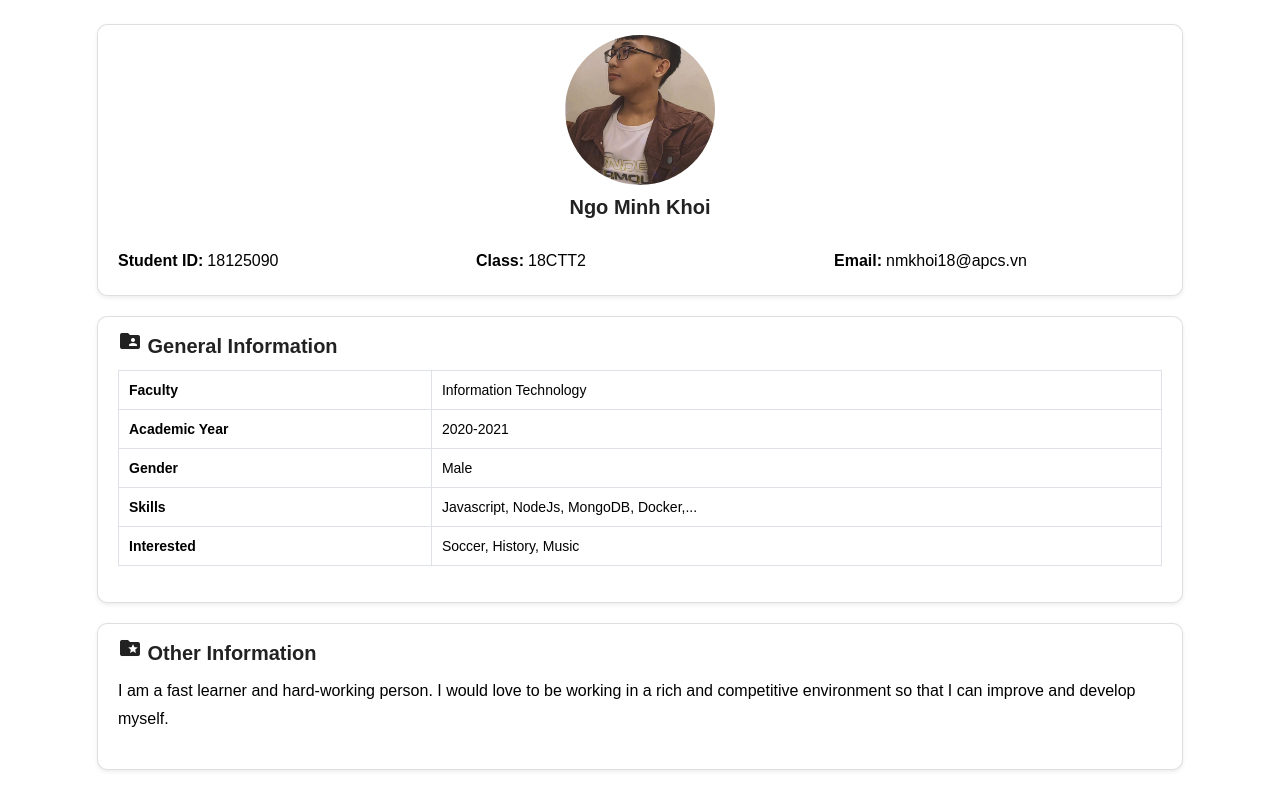
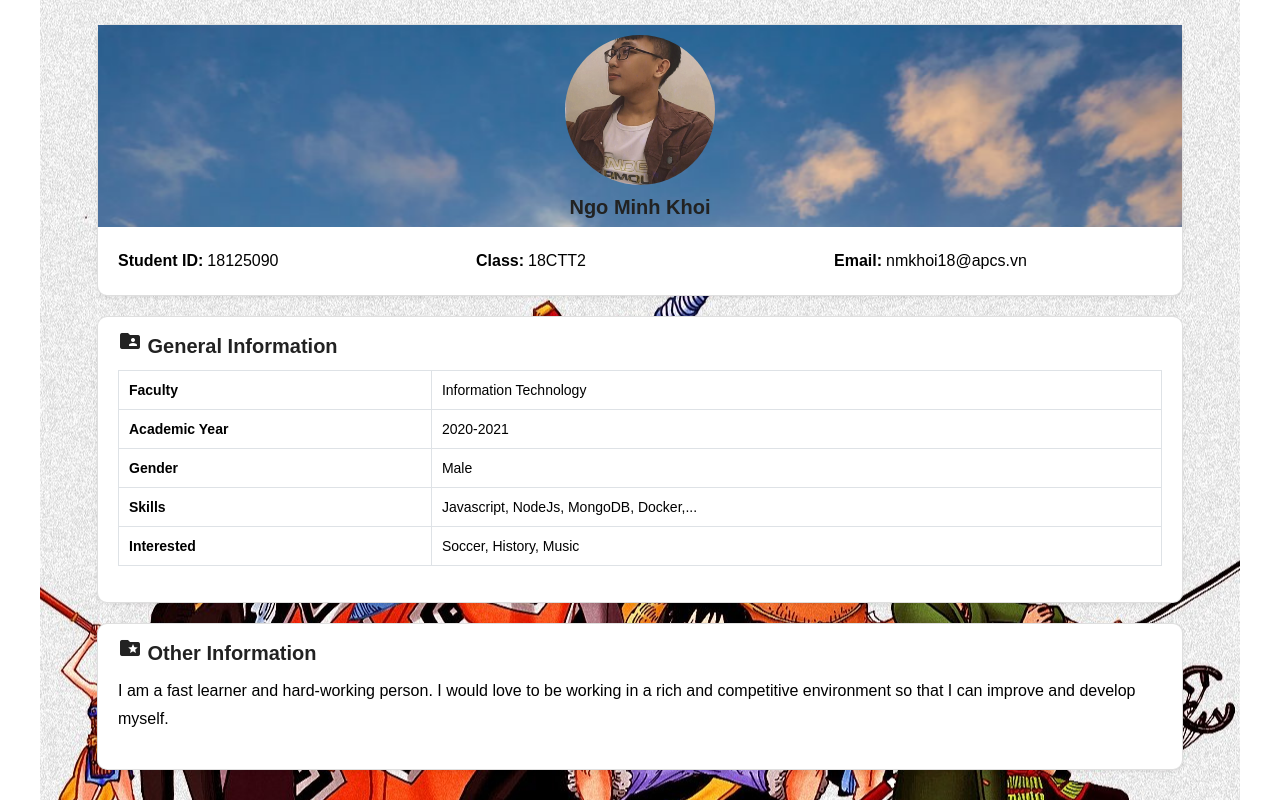
Before and after one commit to DiDi035/DiDi035.github.io, a plain HTML site: page khoi.html in a window 1280 px wide. Drawn offline with nearby package versions, Linux system fonts and the light colour scheme.

Commit message:
Fix bugs not show Di ava

```diff
--- a/default.css
+++ b/default.css
@@ -277,7 +277,7 @@ html {
 */
 
 .body-nmkhoi {
-  background-image: url(StawHat.jpg);
+  background-image: url(./images/StawHat.jpg);
   background-repeat: no-repeat;
   background-position-y: center;
   background-attachment: fixed;
@@ -289,7 +289,7 @@ html {
 }
 
 .student-profile .card .card-header-info {
-  background-image: url(background-info.jpg);
+  background-image: url(./images/background-info.jpg);
   background-repeat: no-repeat;
   background-attachment: fixed;
   background-size: 100% 100%;
```
Also changed, not shown: index.html (+1 -3 lines).
